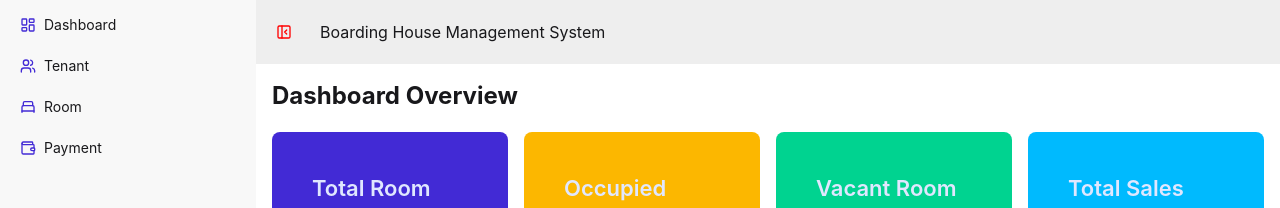
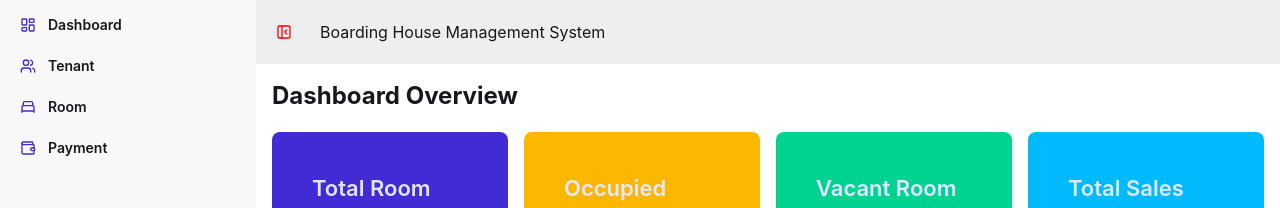
Before and after one commit to Jomerubaldo/BoardingHouse-Management-System, a React app in the folder frontend/: page / in a window 1280 px wide. Both pictures are taken after a click on the label "open sidebar". Shown: the top 208 px of the page. Built offline with nearby package versions, Linux system fonts and the light colour scheme; no server answers; the HTML template or start-up script is replaced by a standard one.

Commit message:
style: add font-semibold

```diff
--- a/frontend/src/components/layouts/MainLayout.jsx
+++ b/frontend/src/components/layouts/MainLayout.jsx
@@ -53,11 +53,13 @@ function MainLayout() {
             <li>
               <NavLink to="/">
                 <button
-                  className="is-drawer-close:tooltip is-drawer-close:tooltip-right flex items-center gap-2"
+                  className="is-drawer-close:tooltip is-drawer-close:tooltip-right flex items-center gap-3"
                   data-tip="Dashboard"
                 >
-                  <LayoutDashboardIcon className='text-primary' size={16} />
-                  <span className="is-drawer-close:hidden">Dashboard</span>
+                  <LayoutDashboardIcon className="text-primary" size={16} />
+                  <span className="is-drawer-close:hidden font-semibold">
+                    Dashboard
+                  </span>
                 </button>
               </NavLink>
             </li>
@@ -65,11 +67,13 @@ function MainLayout() {
             <li>
               <NavLink to="/tenant">
                 <button
-                  className="is-drawer-close:tooltip is-drawer-close:tooltip-right flex items-center gap-2"
+                  className="is-drawer-close:tooltip is-drawer-close:tooltip-right flex items-center gap-3"
                   data-tip="Tenant"
                 >
-                  <Users className='text-primary' size={16} />
-                  <span className="is-drawer-close:hidden">Tenant</span>
+                  <Users className="text-primary" size={16} />
+                  <span className="is-drawer-close:hidden font-semibold">
+                    Tenant
+                  </span>
                 </button>
               </NavLink>
             </li>
@@ -77,11 +81,13 @@ function MainLayout() {
             <li>
               <NavLink to="/room">
                 <button
-                  className="is-drawer-close:tooltip is-drawer-close:tooltip-right flex items-center gap-2"
+                  className="is-drawer-close:tooltip is-drawer-close:tooltip-right flex items-center gap-3"
                   data-tip="Room"
                 >
-                  <BedSingle className='text-primary' size={16} />
-                  <span className="is-drawer-close:hidden">Room</span>
+                  <BedSingle className="text-primary" size={16} />
+                  <span className="is-drawer-close:hidden font-semibold">
+                    Room
+                  </span>
                 </button>
               </NavLink>
             </li>
@@ -89,11 +95,13 @@ function MainLayout() {
             <li>
               <NavLink to="/payment">
                 <button
-                  className="is-drawer-close:tooltip is-drawer-close:tooltip-right flex items-center gap-2"
+                  className="is-drawer-close:tooltip is-drawer-close:tooltip-right flex items-center gap-3"
                   data-tip="Payment"
                 >
-                  <Wallet className='text-primary' size={16} />
-                  <span className="is-drawer-close:hidden">Payment</span>
+                  <Wallet className="text-primary" size={16} />
+                  <span className="is-drawer-close:hidden font-semibold">
+                    Payment
+                  </span>
                 </button>
               </NavLink>
             </li>
```
